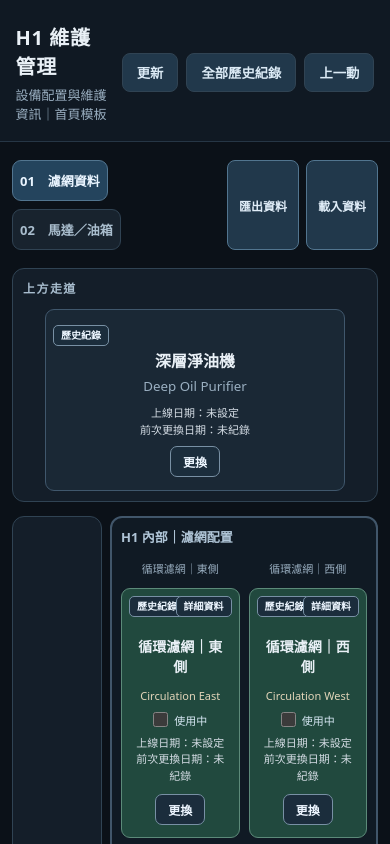
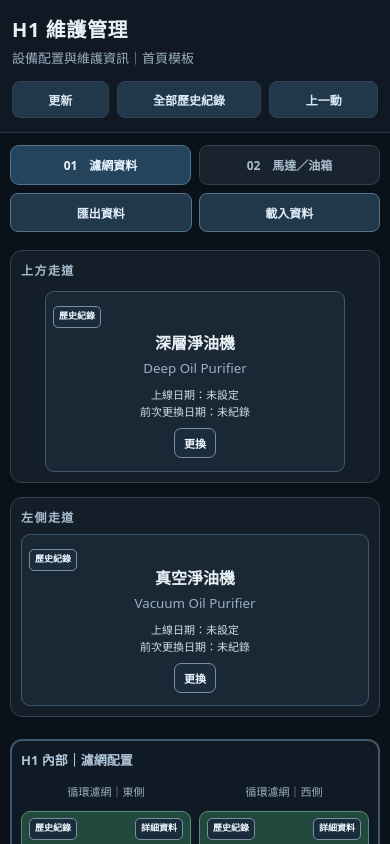
Before and after one commit to a98992012-commits/Hydraulics, a plain HTML site: page index.html in a window 390 px wide. Shown: the top 844 px of the page. Drawn offline with Linux system fonts and the light colour scheme.

Commit message:
Improve mobile portrait layout for filter page

```diff
--- a/index.html
+++ b/index.html
@@ -29,6 +29,44 @@ main{max-width:1180px;margin:auto;padding:18px clamp(12px,3vw,28px) 36px}
 .note{color:var(--muted);font-size:11px;margin-top:14px;text-align:center}
 footer{text-align:center;color:#71869a;font-size:11px;padding:8px 0 0}
 @media(max-width:650px){.tabs{align-items:stretch;flex-wrap:wrap}.tab-links{flex:1}.data-actions{width:100%;justify-content:flex-end}.layout{grid-template-columns:90px 1fr;gap:8px}.leftwalk .outside-card{min-height:120px;padding:10px 6px}.inside{padding:9px}.filter-layout{grid-template-columns:1fr 1fr;gap:9px}.filter{min-height:62px}.area{padding:10px}.tabs{display:grid;grid-template-columns:1fr 1fr}.tab{text-align:center;padding:10px 7px}.status{font-size:10px}}
+
+/* 手機直立版：避免導覽列、設備卡片與按鈕互相擠壓 */
+@media(max-width:650px){
+  html,body{max-width:100%;overflow-x:hidden}
+  header{padding:14px 12px}
+  .head{align-items:flex-start;flex-wrap:wrap}
+  .head>div:first-child{min-width:0;flex:1 1 100%}
+  .head-actions{width:100%;justify-content:flex-start;flex-wrap:wrap}
+  .head-actions .actionbtn{flex:1 1 auto;min-width:0;padding:9px 8px;font-size:12px}
+  main{padding:12px 10px 28px}
+  .tabs{display:flex;flex-wrap:wrap;align-items:stretch}
+  .tab-links{flex:1 1 100%;display:grid;grid-template-columns:repeat(2,minmax(0,1fr))}
+  .tab{min-width:0;text-align:center;padding:10px 5px;font-size:12px}
+  .data-actions{width:100%;display:grid;grid-template-columns:repeat(2,minmax(0,1fr))}
+  .data-btn{min-width:0;padding:10px 6px}
+  .layout{grid-template-columns:minmax(0,1fr);gap:8px}
+  .leftwalk{display:block}
+  .leftwalk .area-title{margin-bottom:8px}
+  .leftwalk .outside-card{width:100%;min-height:0;padding:30px 10px 12px}
+  .inside{min-width:0;padding:9px}
+  .filter-layout{grid-template-columns:repeat(2,minmax(0,1fr));gap:8px}
+  .group{min-width:0}
+  .filter{min-width:0;padding:36px 7px 10px;min-height:68px}
+  .filter-card>strong{font-size:13px;overflow-wrap:anywhere}
+  .filter small{font-size:10px;overflow-wrap:anywhere}
+  .filter-meta{font-size:10px;overflow-wrap:anywhere}
+  .replace-btn{max-width:100%;padding:6px 9px;font-size:11px}
+  .history-btn,.detail-btn{top:6px;padding:4px 5px;font-size:9px}
+  .highpressure{width:100%}
+  .modal{max-height:calc(100dvh - 36px);overflow-y:auto;padding:17px}
+}
+@media(max-width:380px){
+  .filter-layout{grid-template-columns:minmax(0,1fr)}
+  .filter{min-height:64px}
+  .head-actions{gap:5px}
+  .head-actions .actionbtn{font-size:11px;padding:8px 5px}
+  .area{padding:8px}
+}
 </style>
 </head>
 <body>
```
